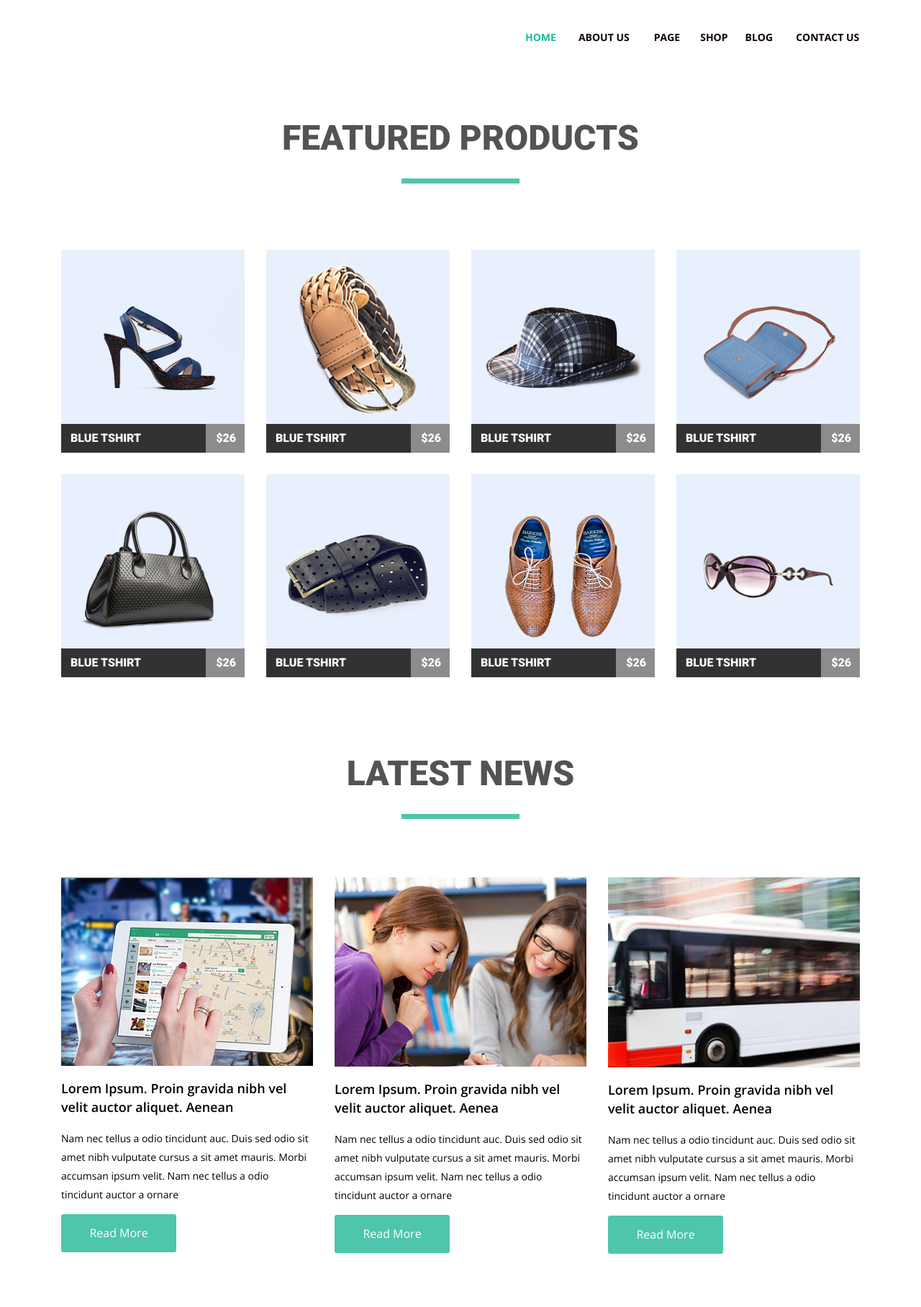
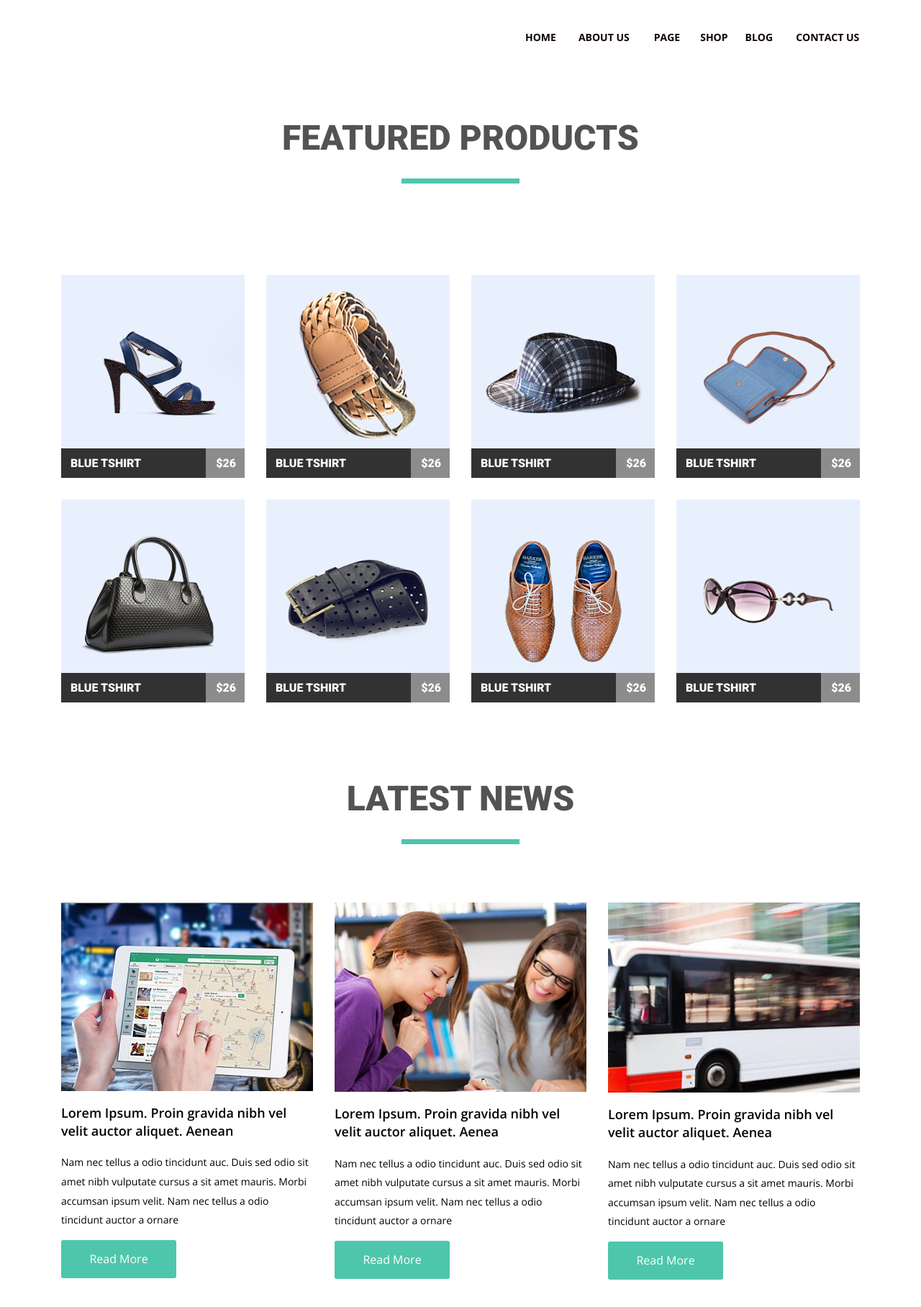
Before and after one commit to YagorlitskiyVyacheslav/goit-fe-course, a plain HTML site: page hw-04/index.html in a window 1280 px wide. Shown: the whole page at 72% size. Before the commit the page ends 1787 px from the top, so only its background shows below. Drawn offline with nearby package versions, Linux system fonts and the light colour scheme.

Commit message:
fix line-height

```diff
--- a/hw-04/css/style.css
+++ b/hw-04/css/style.css
@@ -27,7 +27,7 @@ h1 {
     color: #0f0101;
     text-transform: uppercase;
 }
-.link1 {
+.link:hover {
     color: #1abc9c;
 }
 .link2 {
@@ -68,7 +68,7 @@ h2 {
     margin: 0;
     position: relative;
     padding-bottom: 35px;
-    margin-bottom: 92px;
+    margin-bottom: 127px;
 }
 h2::after {
     content: "";
@@ -127,7 +127,8 @@ h2::after {
     background-image: linear-gradient(to right, #323232 79%, #8c8c8c 21%);
 }
 .signature-product, .product-price {
-    line-height: 40px;
+    padding-top: 11px;
+    padding-bottom: 11px;
     font-weight: 900;
     color: rgb(255, 255, 255);
     text-transform: uppercase;
@@ -163,18 +164,18 @@ h3, button, .text-article {
 }
 h3 {
     font-weight: 600;
-    line-height: 26px;
+    line-height: 1.4;
     font-size: 18px;
 }
 .text-article {
     font-size: 14px;
-    line-height: 26px;
+    line-height: 1.9;
 }
 button {
     font-weight: 300;
     font-size: 16px;
     width: 160px;
-    line-height: 51px;
+    line-height: 3.2;
     background: #4ec6ab;
     color: #ffffff;
     border-radius: 3px;
```
Also changed, not shown: hw-06/index.html (+1 -0 lines).
